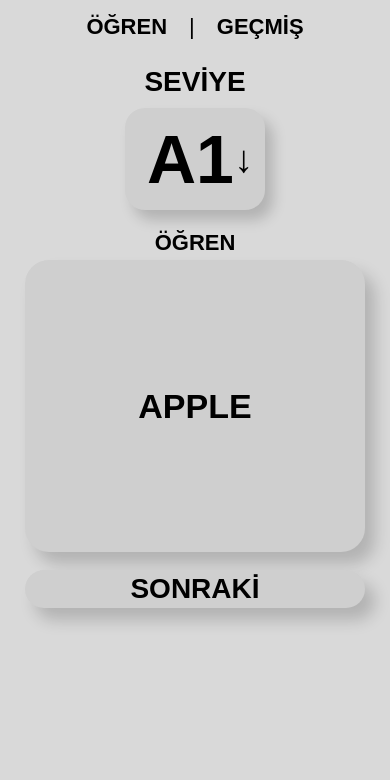
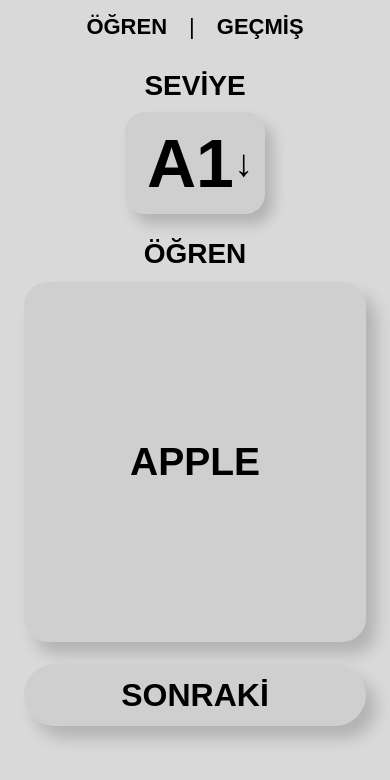
Before and after one commit to kaansagcan6-cyber/english-word-cards, a plain HTML site: page index.html in a window 390 px wide. Drawn offline with Linux system fonts and the light colour scheme.

Commit message:
Update index.html

```diff
--- a/index.html
+++ b/index.html
@@ -14,10 +14,11 @@
       min-height: 100vh;
     }
     .app {
-      max-width: 1100px;
+      width: 100%;
+      max-width: 1600px;
       margin: 0 auto;
       min-height: 100vh;
-      padding: 10px 24px 24px;
+      padding: 10px 24px 32px;
     }
     .top-tabs {
       display: flex;
@@ -43,12 +44,13 @@
     }
     .layout {
       display: grid;
-      grid-template-columns: 220px 1fr;
+      grid-template-columns: 220px minmax(0, 1fr) 220px;
       gap: 20px;
       align-items: start;
-      margin-top: 6px;
+      margin-top: 10px;
     }
     .sidebar {
+      grid-column: 1;
       padding-top: 8px;
     }
     .sidebar-title {
@@ -105,19 +107,23 @@
       background: rgba(255,255,255,0.3);
     }
     .main {
+      grid-column: 2;
       display: flex;
       flex-direction: column;
       align-items: center;
+      width: 100%;
+      padding-top: 4px;
     }
     .section-label {
-      font-size: 22px;
+      font-size: 28px;
       font-weight: 900;
-      margin-bottom: 2px;
+      margin-bottom: 10px;
       text-transform: uppercase;
+      text-align: center;
     }
     .card {
-      width: min(100%, 340px);
-      height: 292px;
+      width: min(100%, 760px);
+      min-height: 520px;
       background: #cfcfcf;
       border-radius: 24px;
       box-shadow: 10px 12px 16px rgba(0,0,0,0.18);
@@ -125,32 +131,32 @@
       align-items: center;
       justify-content: center;
       text-align: center;
-      padding: 20px;
-      font-size: clamp(34px, 6vw, 70px);
+      padding: 28px;
+      font-size: clamp(44px, 8vw, 112px);
       font-weight: 900;
       margin-top: 2px;
       user-select: none;
       cursor: pointer;
     }
     .next-btn {
-      margin-top: 18px;
-      width: min(100%, 340px);
-      height: 38px;
+      margin-top: 22px;
+      width: min(100%, 760px);
+      height: 78px;
       border: none;
       border-radius: 999px;
       background: #cfcfcf;
       box-shadow: 10px 12px 16px rgba(0,0,0,0.18);
-      font-size: 28px;
+      font-size: 42px;
       font-weight: 900;
       cursor: pointer;
       line-height: 1;
     }
     .history-list {
-      width: min(100%, 340px);
+      width: min(100%, 760px);
       display: flex;
       flex-direction: column;
       gap: 12px;
-      margin-top: 16px;
+      margin-top: 18px;
       max-height: 300px;
       overflow: auto;
       padding-right: 4px;
@@ -170,31 +176,36 @@
       font-weight: 700;
     }
     .empty {
-      width: min(100%, 340px);
+      width: min(100%, 760px);
       background: #cfcfcf;
       border-radius: 16px;
       box-shadow: 8px 10px 14px rgba(0,0,0,0.18);
       padding: 18px;
       text-align: center;
       font-weight: 900;
-      font-size: 18px;
-      margin-top: 16px;
+      font-size: 20px;
+      margin-top: 18px;
     }
     .complete-box {
-      width: min(100%, 420px);
+      width: min(100%, 760px);
       background: #cfcfcf;
       border-radius: 18px;
       box-shadow: 8px 10px 14px rgba(0,0,0,0.18);
-      padding: 14px 18px;
+      padding: 16px 20px;
       text-align: center;
       font-weight: 900;
-      font-size: 18px;
-      margin-top: 14px;
+      font-size: 22px;
+      margin-top: 16px;
       display: none;
     }
-    @media (max-width: 760px) {
+    @media (max-width: 900px) {
       .layout {
         grid-template-columns: 1fr;
+        gap: 20px;
+      }
+      .sidebar,
+      .main {
+        grid-column: auto;
       }
       .sidebar {
         display: flex;
@@ -209,6 +220,21 @@
       }
       .top-tabs button {
         font-size: 22px;
+      }
+      .card {
+        width: min(100%, 92vw);
+        min-height: 360px;
+        font-size: clamp(34px, 10vw, 74px);
+      }
+      .next-btn,
+      .history-list,
+      .empty,
+      .complete-box {
+        width: min(100%, 92vw);
+      }
+      .next-btn {
+        height: 62px;
+        font-size: 32px;
       }
     }
   </style>
@@ -403,6 +429,17 @@
       if (currentTab === 'learn') {
         currentSide = currentSide === 'en' ? 'tr' : 'en';
         renderCard();
+      } else if (currentTab === 'history') {
+        if (historyWords.length === 0) return;
+
+        const currentText = card.textContent;
+        const currentItem = historyWords.find(
+          item => item.en === currentText || item.tr === currentText
+        );
+
+        if (!currentItem) return;
+
+        card.textContent = currentText === currentItem.en ? currentItem.tr : currentItem.en;
       }
     });
 
```
